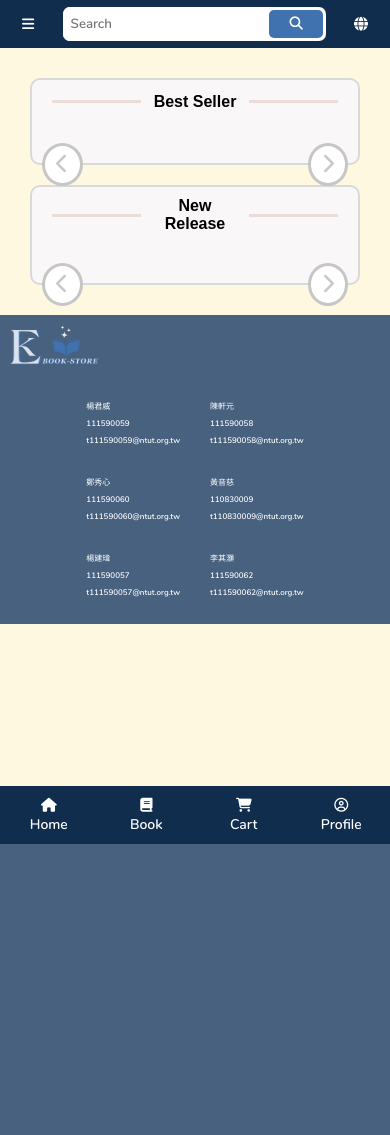
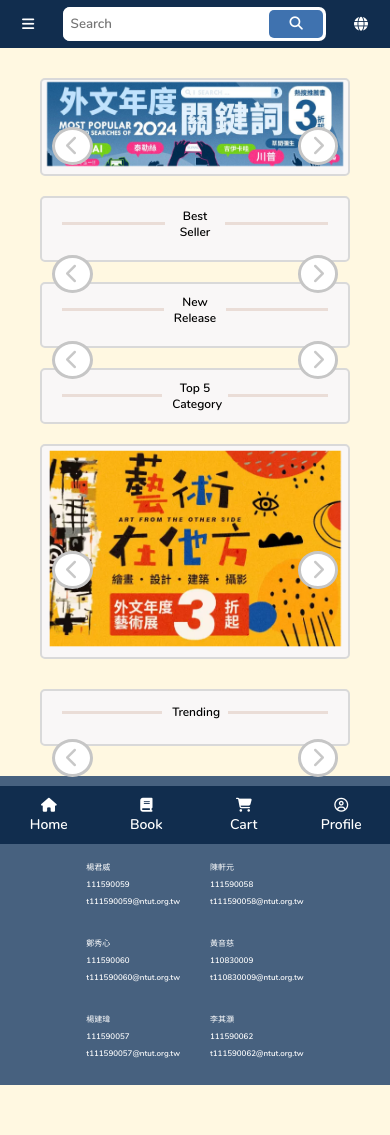
Before and after one commit to ilovemath25/E-Bookstore, a Flask app: template ebookstore_flask/templates/home.html in a window 390 px wide. Before the commit the page ends 844 px from the top, so only its background shows below. Run offline with Flask 3, Linux system fonts and the light colour scheme; the template is opened without the code that fills it, so the values that code supplies are empty; some libraries are stand-ins or nearby versions.

Commit message:
modify home page

```diff
--- a/ebookstore_flask/routes/product.py
+++ b/ebookstore_flask/routes/product.py
@@ -5,7 +5,7 @@ product = Blueprint('product', __name__)
 @product.route('/book/<int:product_id>')
 def index(product_id):
    from ebookstore_flask.models.product import Product
-   product = Product().query.get(product_id)
+   product = Product.query.get(product_id)
    if product:
       if product.Product_pict.startswith('ebookstore_flask/'):product.Product_pict = product.Product_pict.replace('ebookstore_flask/', '')
       if product.Product_pict.startswith('static/'):product.Product_pict = product.Product_pict.replace('static/', '')
--- a/ebookstore_flask/static/script/home.js
+++ b/ebookstore_flask/static/script/home.js
@@ -1,14 +1,19 @@
-document.querySelectorAll('.book-slider').forEach(slider => {
+function Slider(containerSelector) {
+   document.querySelectorAll(containerSelector).forEach(slider => {
+      const bookWidth = slider.children[0].offsetWidth;
       slider.parentElement.querySelector('.left-arrow').addEventListener('click', () => {
          slider.scrollBy({
-         left: -200,
+            left: -bookWidth,
             behavior: 'smooth'
          });
       });
       slider.parentElement.querySelector('.right-arrow').addEventListener('click', () => {
          slider.scrollBy({
-         left: 200,
+            left: bookWidth,
             behavior: 'smooth'
          });
       });
    });
+}
+Slider('.book-slider');
+Slider('.promotion-slider');
--- a/ebookstore_flask/static/style/base_user.css
+++ b/ebookstore_flask/static/style/base_user.css
@@ -9,6 +9,6 @@
    font-family: Nunito;
 }
 body {
-   font-family: Nunito;
    background-color: #FFF8E1;
+   overflow-x: hidden;
 }
--- a/ebookstore_flask/static/style/footer.css
+++ b/ebookstore_flask/static/style/footer.css
@@ -9,22 +9,18 @@ footer{
    height: 60px;
    margin-bottom: 15px;
 }
-
 .member-name {
    display: flex;
    flex-wrap: wrap;
    justify-content: center;
 }
-
 .member {
    padding: 10px 15px;
    transition: 0.3s all;
 }
-
 .member:hover {
-   transform: translateY(-5px); /* Hover effect */
+   transform: translateY(-5px);
 }
-
 .member p {
    margin: 5px 0;
    font-size: 14px;
--- a/ebookstore_flask/static/style/home.css
+++ b/ebookstore_flask/static/style/home.css
@@ -6,7 +6,7 @@
    margin: 10px;
 }
 .sub-title hr{
-   width: 35%;
+   width: 42%;
    border: #000;
    margin: 10px;
    height: 3px;
@@ -14,36 +14,38 @@
    color: #eaddd7;
 }
 .sub-title h2{
-   width: 20%;
-   font-family: Arial, Helvetica, sans-serif;
+   width: 16%;
+   font-size: 16px;
 }
-.book-container{
-   margin: auto;
+.section-container{
    margin-bottom: 30px;
-   margin-left: 100px;
-   margin-right: 100px;
+   margin-left: 150px;
+   margin-right: 150px;
    background-color: #f9f7f7;
    border: 2px solid #d9d9d9;
-   border-radius: 10px;
+   border-radius: 5px;
 }
 .book-slider-container {
    position: relative;
    display: flex;
-   padding: 20px;
+   padding: 0px 20px;
+   padding-bottom: 10px;
    align-items: center;
    justify-content: center;
 }
 .arrow {
    background: #fff;
    border: 3px solid #c6c6c6;
+   color: #c8c8c8;
    border-radius: 50%;
-   font-size: 24px;
-   cursor: pointer;
-   padding: 8px 14px;
+   top: 50%;
    z-index: 10;
    position: absolute;
-   top: 50%;
-   color: #c8c8c8;
+   cursor: pointer;
+}
+.arrow i{
+   font-size: 24px;
+   padding: 8px 13px;
 }
 .left-arrow {
    left: 10px;
@@ -58,14 +60,15 @@
 }
 .book-slider{
    display: flex;
-   gap: 15px;
    overflow-x: auto;
+   width: 92%;
    scroll-behavior: smooth;
-   width: 94%;
+   scroll-snap-type: x mandatory;
+   scroll-padding: 7px;
 }
 .book-slider::-webkit-scrollbar {
    height: 8px;
- }
+}
 .book-slider::-webkit-scrollbar-track {
    background: none;
    border-radius: 10px;
@@ -88,79 +91,195 @@
    justify-content: space-between;
    background: #fff;
    border: 1px solid #ddd;
-   border-radius: 8px;
+   border-radius: 5px;
    padding: 20px;
-   margin-bottom: 10px;
+   margin: 7px;
+   margin-top: 15px;
    text-decoration: none;
    color: #000;
+   scroll-snap-align: start;
+   transition: 0.3s all;
 }
-
+.book-card:hover {
+   transform: translateY(-10px);
+   box-shadow: 0px 2px 5px 5px #00000020;
+}
 .book-card img {
-   min-width: 200px;
-   max-width: 201px;
-   max-height: 300px;
+   min-width: 150px;
+   max-width: 151px;
+   max-height: 210px;
    object-fit: cover;
-   border-radius: 5px;
+   border-radius: 3px;
    border: 1px solid #000;
 }
-
 .book-card h3 {
    max-width: 200px;
-   text-align: center;
    margin-top: 10px;
-   font-size: 20px;
-   font-family: Arial, Helvetica, sans-serif;
+   font-size: 14px;
+   flex-grow: 2;
 }
 .book-card p {
    text-align: left;
    margin-top: 5px;
    font-size: 14px;
 }
+.book-rate .yellow{
+   color: #ffc400;
+}
+.book-rate .gray{
+   color: #9a9a9a;
+}
 .book-price {
    color: green;
 }
+.promotion{
+   position: relative;
+   display: flex;
+   align-items: center;
+   justify-content: center;
+}
+.promotion-slider{
+   display: flex;
+   overflow: hidden;
+   width: 98%;
+   scroll-behavior: smooth;
+   scroll-snap-type: x mandatory;
+}
+.promotion-card{
+   width: 100%;
+}
+.promotion-card img{
+   width: 100%;
+}
+.top-5-and-promotion{
+   display: flex;
+   justify-content: space-between;
+   margin-bottom: 30px;
+   margin-left: 150px;
+   margin-right: 150px;
+}
+.top-5-category{
+   width: 100%;
+   margin: 0;
+   margin-right: 10px;
+}
+.top-5-and-promotion .promotion{
+   margin: 0;
+   margin-left: 10px;
+}
+.top-5-container{
+   height: 70%;
+   display: flex;
+   flex-direction: column;
+   justify-content: space-between;
+}
+.category-card{
+   display: flex;
+   margin-left: 20px;
+   text-decoration: none;
+   font-size: 18px;
+}
+.category-card hr{
+   margin: 0px 10px;
+   width: 3px;
+   border: #000;
+   background-color: #eaddd7;
+   color: #eaddd7;
+}
 @media screen and (max-width: 1000px) {
-   .sub-title h2{
-      width: 25%;
-      font-size: 20px;
+   .sub-title h2, .book-card div{
+      font-size: 13px;
+   }
+   .book-card img {
+      min-width: 130px;
+      height: 180px;
    }
    .book-slider{
       width: 90%;
    }
-   .arrow{
-      padding: 5px 11px;
+   .arrow i{
+      font-size: 20px;
+      padding: 6px 11px;
    }
-   .arrow{
-      font-size: 20px;
-   }
-   .book-container{
-      margin-left: 50px;
-      margin-right: 50px;
+   .section-container{
+      margin-left: 70px;
+      margin-right: 70px;
       margin-bottom: 0;
       margin-top: 20px;
    }
-   .book-card img {
-      min-width: 140px;
-      height: 200px;
+   .top-5-and-promotion{
+      display: flex;
+      justify-content: space-between;
+      margin-top: 20px;
+      margin-left: 70px;
+      margin-right: 70px;
+   }
+   .top-5-category{
+      width: 100%;
+      margin: 0;
+      margin-right: 10px;
+   }
+   .top-5-and-promotion .promotion{
+      width: 100%;
+      margin: 0;
+      margin-left: 10px;
+   }
+   .category-card{
+      font-size: 16px;
+   }
+}
+@media screen and (max-width: 800px) {
+   .section-container{
+      margin-left: 40px;
+      margin-right: 40px;
+   }
+   .top-5-and-promotion{
+      display: block;
+      margin-left: 40px;
+      margin-right: 40px;
+   }
+   .top-5-category{
+      width: 100%;
+      margin: 0;
+      margin-top: 20px;
+   }
+   .top-5-and-promotion .promotion{
+      width: 100%;
+      margin: 0;
+      margin-top: 20px;
+   }
+   .category-card{
+      margin-bottom: 10px;
    }
 }
 @media screen and (max-width: 600px) {
-   .sub-title h2{
-      width: 35%;
-      font-size: 16px;
+   .sub-title h2, .book-card h3, .book-card p, .book-card div, .category-card p, .book-price{
+      font-size: 12px;
+   }
+   .book-card img {
+      min-width: 90px;
+      height: 130px;
    }
    .book-slider{
       width: 90%;
    }
-   .book-container{
-      margin-left: 30px;
-      margin-right: 30px;
+   .section-container{
+      margin-left: 40px;
+      margin-right: 40px;
    }
-   .book-card img {
-      min-width: 120px;
-      height: 170px;
+   .top-5-and-promotion{
+      display: block;
+      margin-left: 40px;
+      margin-right: 40px;
    }
-   .book-card h3{
-      font-size: 15px;
+   .top-5-category{
+      width: 100%;
+      margin: 0;
+      margin-top: 20px;
+   }
+   .top-5-and-promotion .promotion{
+      width: 100%;
+      margin: 0;
+      margin-top: 20px;
    }
 }
--- a/ebookstore_flask/templates/home.html
+++ b/ebookstore_flask/templates/home.html
@@ -3,7 +3,16 @@
 {% block content %}
 <link rel="stylesheet" href="{{ url_for('static', filename='style/home.css') }}">
 <main>
-   <section class="best-seller book-container">
+   <section class="promotion section-container">
+      <button class="arrow left-arrow"><i class="fa-solid fa-chevron-left"></i></button>
+      <div class="promotion-slider">
+         <a class="promotion-card" href="">
+            <img src="{{ url_for('static', filename='image/promotion/promotion1.png') }}">
+         </a>
+      </div>
+      <button class="arrow right-arrow"><i class="fa-solid fa-chevron-right"></i></button>
+   </section>
+   <section class="best-seller section-container">
       <div class="sub-title">
          <hr><h2>Best Seller</h2><hr>
       </div>
@@ -11,7 +20,7 @@
          <button class="arrow left-arrow"><i class="fa-solid fa-chevron-left"></i></button>
          <div class="book-slider">
             {% for book in best_seller %}
-            <a class="book-card" href="book/{{book.PID}}">
+            <a class="book-card" href="book/{{ book.PID }}">
                <img src="{{ url_for('static', filename=book.Product_pict) }}" alt="{{ book.Name }}">
                <h3>{{ book.Name }}</h3>
                <p><strong>Price:</strong> <span class="book-price">${{ book.Price }}</span></p>
@@ -21,7 +30,7 @@
          <button class="arrow right-arrow"><i class="fa-solid fa-chevron-right"></i></button>
       </div>
    </section>
-   <section class="new-release book-container">
+   <section class="new-release section-container">
       <div class="sub-title">
          <hr><h2>New Release</h2><hr>
       </div>
@@ -39,6 +48,61 @@
          <button class="arrow right-arrow"><i class="fa-solid fa-chevron-right"></i></button>
       </div>
    </section>
+   <div class="top-5-and-promotion">
+      <section class="top-5-category section-container">
+         <div class="sub-title">
+            <hr><h2>Top 5 Category</h2><hr>
+         </div>
+         <ul class="top-5-container">
+            {% for category in top_5_category %}
+            <li class="category-card">
+               <p>{{ loop.index }}.</p>
+               <hr>
+               <p>{{ category }}</p>
+            </li>
+            {% endfor %}
+         </ul>
+      </section>
+      <section class="promotion section-container">
+         <button class="arrow left-arrow"><i class="fa-solid fa-chevron-left"></i></button>
+         <div class="promotion-slider">
+            <a class="promotion-card" href="">
+               <img src="{{ url_for('static', filename='image/promotion/promotion5.png') }}">
+            </a>
+         </div>
+         <button class="arrow right-arrow"><i class="fa-solid fa-chevron-right"></i></button>
+      </section>
+   </div>
+   <section class="trending section-container">
+      <div class="sub-title">
+         <hr><h2>Trending</h2><hr>
+      </div>
+      <div class="book-slider-container">
+         <button class="arrow left-arrow"><i class="fa-solid fa-chevron-left"></i></button>
+         <div class="book-slider">
+            {% for book in top_rated %}
+            <a class="book-card" href="book/{{book.Product.PID}}">
+               <img src="{{ url_for('static', filename=book[0].Product_pict) }}" alt="{{ book.Product.Name }}">
+               <h3>{{ book.Product.Name }}</h3>
+               <div>
+                  <strong>Rate: </strong>
+                  <span class="book-rate">
+                     <br>
+                     {% for i in range(5) %}
+                        {% if i < book.Rate %}
+                           <i class="fa-solid fa-star yellow"></i>
+                        {% else %}
+                           <i class="fa-solid fa-star gray"></i>
+                        {% endif %}
+                     {% endfor %}
+                  </span>
+               </div>
+            </a>
+            {% endfor %}
+         </div>
+         <button class="arrow right-arrow"><i class="fa-solid fa-chevron-right"></i></button>
+      </div>
+   </section>
 </main>
 <script src="{{ url_for('static', filename='script/home.js') }}"></script>
 {% endblock %}
```
Also changed, not shown: ebookstore_flask/routes/home.py (+44 -3 lines), ebookstore_flask/static/image/promotion/promotion1.png (added), ebookstore_flask/static/image/promotion/promotion5.png (added), ebookstore_flask/static/image/promotion/promotion8.png (added). Lines whose indentation alone changed are shown as unchanged.
